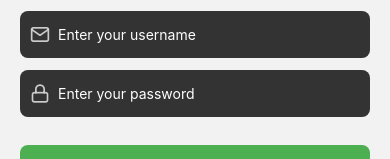
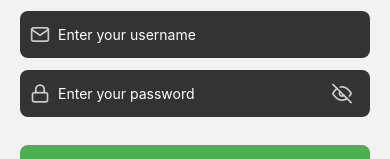
Before and after one commit to Jose-Gebrael/React_Native_Assessment, a React Native app: screen /Login in a window 390 px wide. Shown: the part 378-537 px from the top of the page. Built offline with nearby package versions, Linux system fonts and the light colour scheme.

Commit message:
fixed text input

```diff
--- a/src/components/atoms/TextInput/TextInput.tsx
+++ b/src/components/atoms/TextInput/TextInput.tsx
@@ -1,17 +1,39 @@
-import React from 'react';
-import { TextInput as RNTextInput, TextInputProps, View } from 'react-native';
+import React, { useState } from 'react';
+import { TextInput as RNTextInput, TextInputProps, View, TouchableOpacity } from 'react-native';
 import Feather from 'react-native-vector-icons/Feather';
 import styles from './TextInput.styles';
 
 interface TextInputPropsExtended extends TextInputProps {
   iconName?: string;
+  isPassword?: boolean; // New prop to define if this is a password field
 }
 
-export default function TextInput({ iconName, ...props }: TextInputPropsExtended) {
+export default function TextInput({
+  iconName,
+  isPassword = false,
+  ...props
+}: TextInputPropsExtended) {
+  const [passwordVisible, setPasswordVisible] = useState(!isPassword); // Password visibility state
+
   return (
     <View style={styles.inputContainer}>
       {iconName && <Feather name={iconName} size={20} style={styles.icon} />}
-      <RNTextInput style={styles.input} {...props} />
+
+      <RNTextInput
+        style={styles.input}
+        {...props}
+        secureTextEntry={isPassword && !passwordVisible} // Toggle secure text based on state
+      />
+
+      {isPassword && (
+        <TouchableOpacity onPress={() => setPasswordVisible(!passwordVisible)}>
+          <Feather
+            name={passwordVisible ? 'eye' : 'eye-off'}
+            size={20}
+            style={styles.icon}
+          />
+        </TouchableOpacity>
+      )}
     </View>
   );
 }
--- a/src/screens/Login.tsx
+++ b/src/screens/Login.tsx
@@ -1,9 +1,10 @@
-import React, { useState } from 'react';
-import { View, Text } from 'react-native';
+import React, {useState} from 'react';
+import {View, Text} from 'react-native';
 import styles from './Login.styles';
-import { Button } from '../components/atoms/Button';
-import { TextInput } from '../components/atoms/TextInput';
-import { Title } from '../components/atoms/Title';
+import {Button} from '../components/atoms/Button';
+import {TextInput} from '../components/atoms/TextInput';
+import {Title} from '../components/atoms/Title';
+import Feather from 'react-native-vector-icons/Feather';
 
 export default function Login() {
   const [username, setUsername] = useState('');
@@ -27,7 +28,7 @@ export default function Login() {
           placeholder="Enter your password"
           value={password}
           onChangeText={setPassword}
-        secureTextEntry={!passwordVisible}
+          isPassword={true}
         />
 
       <Button title="Sign In" onPress={() => {}} />
```
Lines whose indentation alone changed are shown as unchanged.
